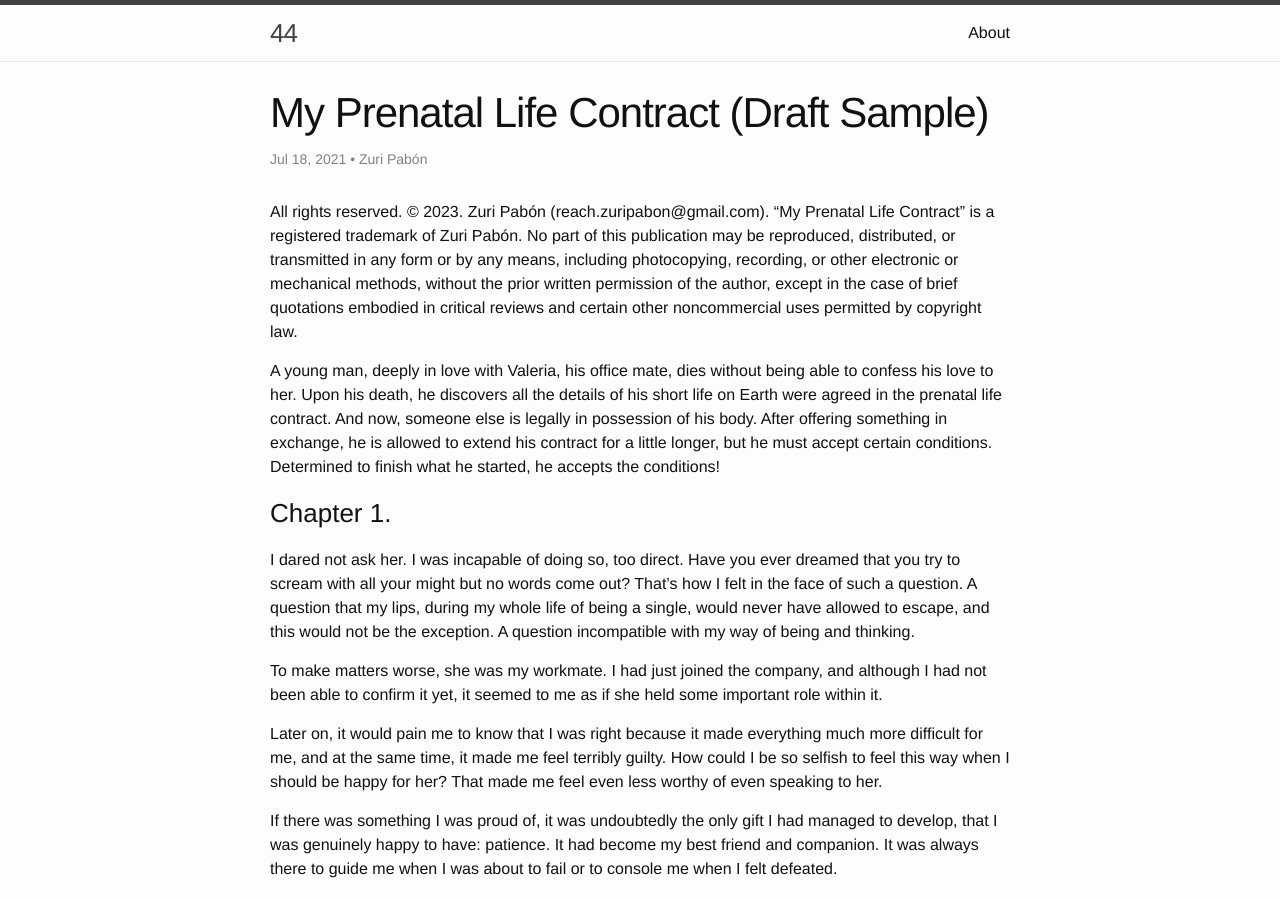
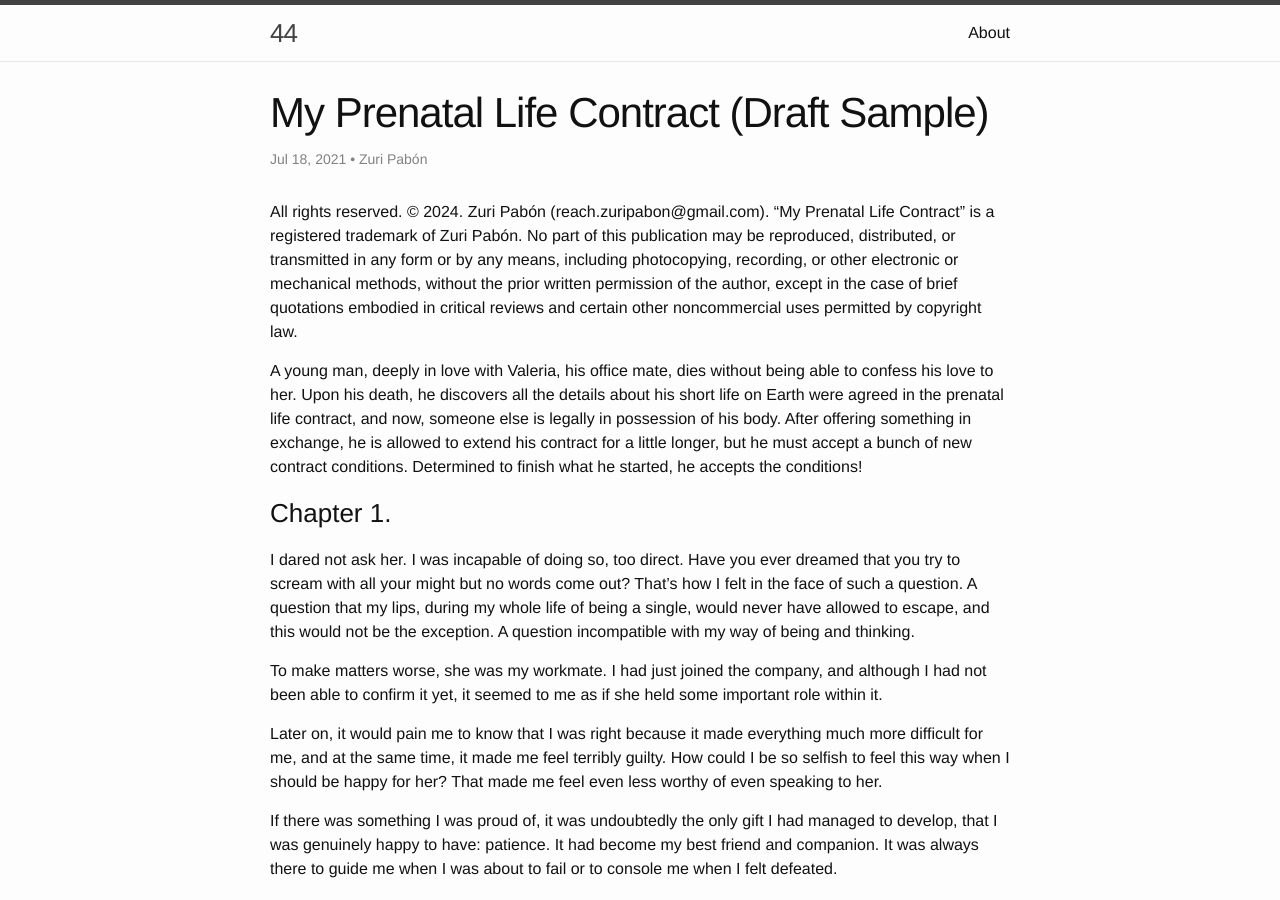
Before and after one commit to tsur/blog, a Jekyll site: the page built from _posts/2021-07-18-my-life-prenatal-contract.markdown, in a window 1280 px wide and 900 px high. Built offline with Jekyll 4.4.1, drawn with Linux system fonts in a browser that asks for light colours.

Commit message:
Update 2021-07-18-my-life-prenatal-contract.markdown

```diff
--- a/_posts/2021-07-18-my-life-prenatal-contract.markdown
+++ b/_posts/2021-07-18-my-life-prenatal-contract.markdown
@@ -5,9 +5,9 @@ category: Light Novels
 author: Zuri Pabón
 ---
 
-All rights reserved. © 2023. Zuri Pabón (reach.zuripabon@gmail.com). "My Prenatal Life Contract" is a registered trademark of Zuri Pabón. No part of this publication may be reproduced, distributed, or transmitted in any form or by any means, including photocopying, recording, or other electronic or mechanical methods, without the prior written permission of the author, except in the case of brief quotations embodied in critical reviews and certain other noncommercial uses permitted by copyright law.
+All rights reserved. © 2024. Zuri Pabón (reach.zuripabon@gmail.com). "My Prenatal Life Contract" is a registered trademark of Zuri Pabón. No part of this publication may be reproduced, distributed, or transmitted in any form or by any means, including photocopying, recording, or other electronic or mechanical methods, without the prior written permission of the author, except in the case of brief quotations embodied in critical reviews and certain other noncommercial uses permitted by copyright law.
 
-A young man, deeply in love with Valeria, his office mate, dies without being able to confess his love to her. Upon his death, he discovers all the details of his short life on Earth were agreed in the prenatal life contract. And now, someone else is legally in possession of his body. After offering something in exchange, he is allowed to extend his contract for a little longer, but he must accept certain conditions. Determined to finish what he started, he accepts the conditions!
+A young man, deeply in love with Valeria, his office mate, dies without being able to confess his love to her. Upon his death, he discovers all the details about his short life on Earth were agreed in the prenatal life contract, and now, someone else is legally in possession of his body. After offering something in exchange, he is allowed to extend his contract for a little longer, but he must accept a bunch of new contract conditions. Determined to finish what he started, he accepts the conditions!
 
 ### Chapter 1.
 
```
